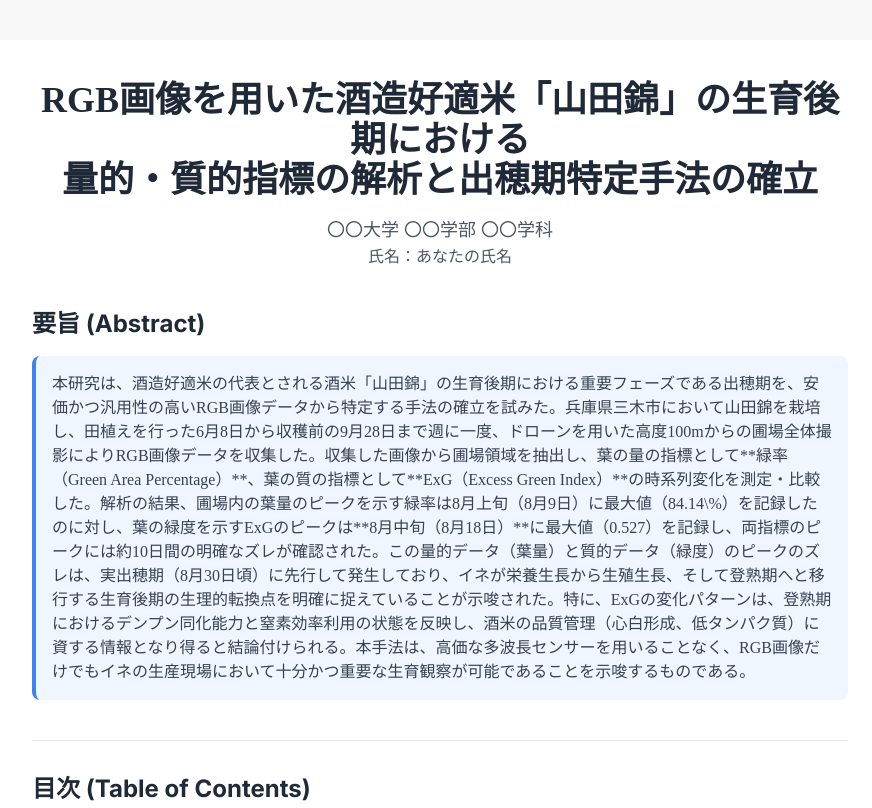
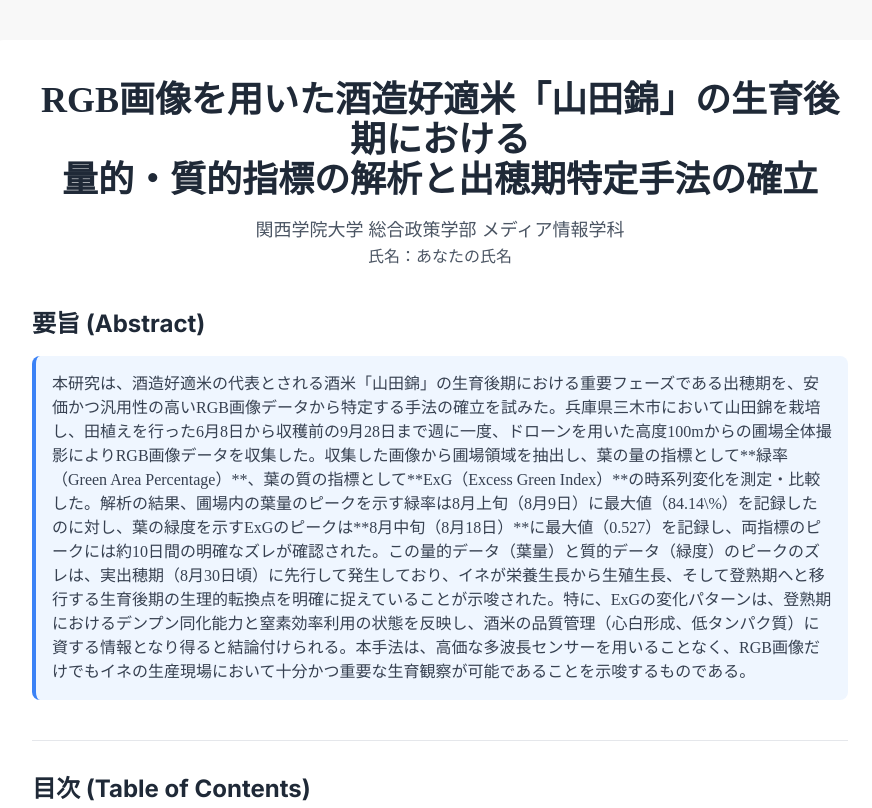
Before and after one commit to KazukiYoshi/graduate-ronbun, a plain HTML site: page index.html in a window 1280 px wide. Shown: the top 808 px of the page, without its empty margins (200-1072 px from the left). Drawn offline with nearby package versions, Linux system fonts and the light colour scheme.

Commit message:
Update index.html

```diff
--- a/index.html
+++ b/index.html
@@ -71,7 +71,7 @@
             <h1 class="text-3xl md:text-4xl font-bold text-gray-800 serif leading-snug">
                 RGB画像を用いた酒造好適米「山田錦」の生育後期における<br>量的・質的指標の解析と出穂期特定手法の確立
             </h1>
-            <p class="mt-4 text-lg text-gray-600">〇〇大学 〇〇学部 〇〇学科</p>
+            <p class="mt-4 text-lg text-gray-600">関西学院大学 総合政策学部 メディア情報学科</p>
             <p class="text-md text-gray-600">氏名：あなたの氏名</p>
         </header>
 
```
